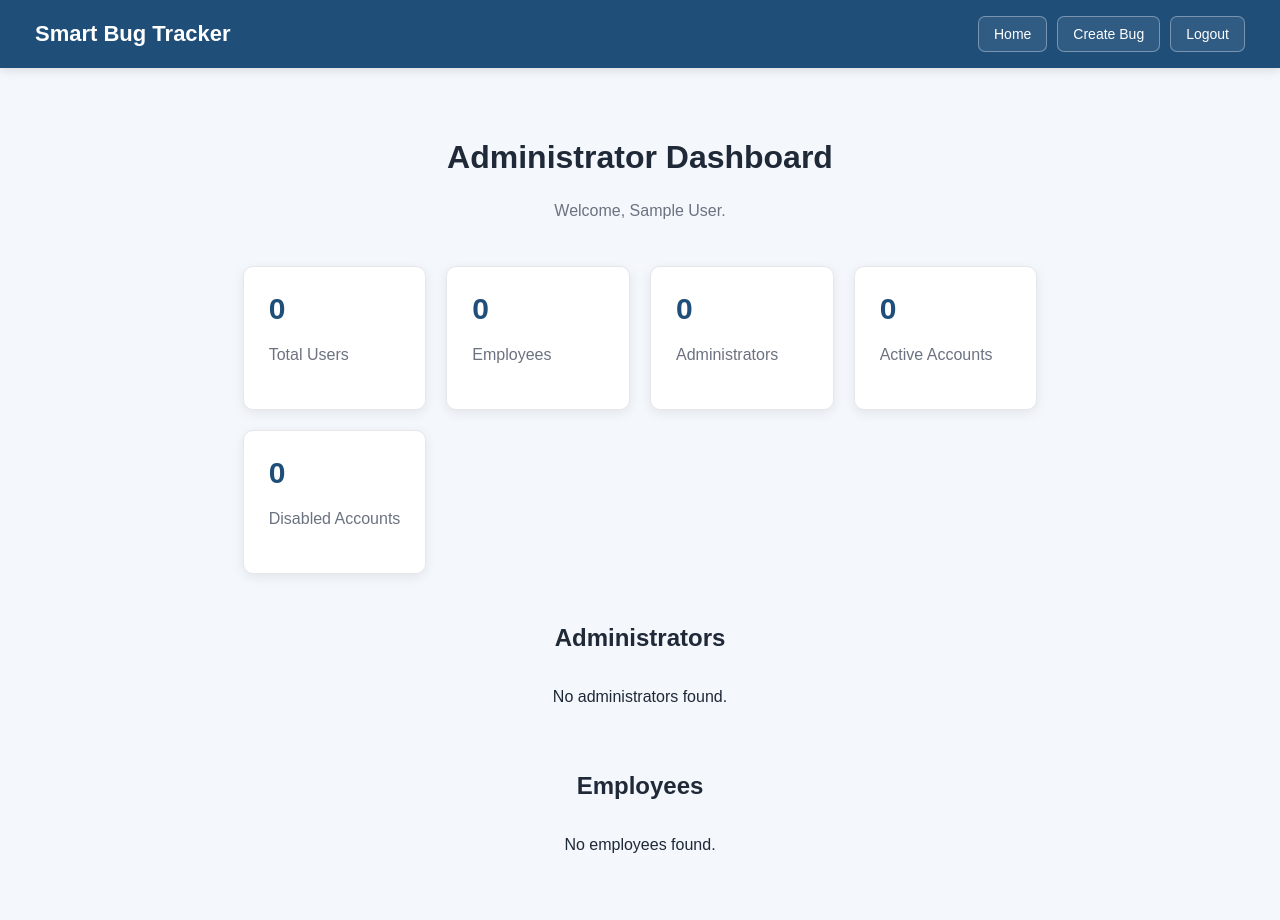
After one commit to leshaanheslop124-hash/SmartBugTracker, a Flask app: page /admin in a window 1280 px wide. The commit adds this page. Run offline with Flask 3, Linux system fonts and the light colour scheme; the visitor is signed in with stand-in values (Sample User, id 1); parts of the project's set-up code (start-up, migrations or seed data) failed here and were passed over.

Commit message:
Added employee and administrator role system

```diff
--- a/app.py
+++ b/app.py
@@ -1,10 +1,10 @@
 from flask import Flask, render_template, request, redirect, url_for, session
 from werkzeug.security import generate_password_hash, check_password_hash
+from datetime import datetime
 
 from extensions import db
 from config import Config
 from models import User, Project, Bug, Comment
-
 
 app = Flask(__name__)
 
@@ -19,16 +19,29 @@ db.init_app(app)
 
 
 # =========================
+# ADMIN ACCESS CHECK
+# =========================
+
+def admin_required():
+    if "user_id" not in session:
+        return redirect(url_for("login"))
+
+    if session.get("user_role") != "Admin":
+        return redirect(url_for("dashboard"))
+
+    return None
+
+# =========================
 # HOME
 # =========================
 @app.route("/")
 def home():
     return render_template("index.html")
 
-
 # =========================
 # LOGIN
 # =========================
+
 @app.route("/login", methods=["GET", "POST"])
 def login():
 
@@ -39,21 +52,26 @@ def login():
 
         user = User.query.filter_by(Email=email).first()
 
-        if user and check_password_hash(user.PasswordHash, password):
+        if user and user.IsActive and check_password_hash(
+            user.PasswordHash,
+            password
+        ):
 
             session["user_id"] = user.UserID
             session["user_name"] = user.FirstName
+            session["user_role"] = user.Role
+
+            if user.Role == "Admin":
+                return redirect(url_for("admin"))
 
             return redirect(url_for("dashboard"))
 
         return render_template(
             "login.html",
-            error="Invalid email or password."
+            error="Invalid email, password, or account access has been disabled."
         )
 
     return render_template("login.html")
-
-
 # =========================
 # LOGOUT
 # =========================
@@ -114,6 +132,9 @@ def dashboard():
     if "user_id" not in session:
         return redirect(url_for("login"))
 
+    if session.get("user_role") == "Admin":
+        return redirect(url_for("admin"))
+
     user_id = session["user_id"]
 
     total_bugs = Bug.query.filter_by(UserID=user_id).count()
@@ -152,7 +173,117 @@ def dashboard():
         projects=projects,
         bugs=bugs
     )
+# =========================
+# ADMIN
+# =========================
 
+@app.route("/admin")
+def admin():
+
+    access_check = admin_required()
+
+    if access_check:
+        return access_check
+
+    total_users = User.query.count()
+
+    total_employees = User.query.filter_by(
+        Role="Employee",
+        IsActive=True
+    ).count()
+
+    total_admins = User.query.filter_by(
+        Role="Admin",
+        IsActive=True
+    ).count()
+
+    active_users = User.query.filter_by(
+        IsActive=True
+    ).count()
+
+    disabled_users = User.query.filter_by(
+        IsActive=False
+    ).count()
+
+    admins = User.query.filter_by(
+        Role="Admin"
+    ).order_by(
+        User.CreatedAt.desc()
+    ).all()
+
+    employees = User.query.filter_by(
+        Role="Employee"
+    ).order_by(
+        User.CreatedAt.desc()
+    ).all()
+
+    return render_template(
+        "admin.html",
+        total_users=total_users,
+        total_employees=total_employees,
+        total_admins=total_admins,
+        active_users=active_users,
+        disabled_users=disabled_users,
+        admins=admins,
+        employees=employees,
+        current_date=datetime.now()
+    )
+# =========================
+# CHANGE USER ROLE
+# =========================
+
+@app.route("/admin/change-role/<int:user_id>", methods=["POST"])
+def change_role(user_id):
+
+    access_check = admin_required()
+
+    if access_check:
+        return access_check
+
+    current_admin_id = session.get("user_id")
+
+    # Prevent admin from changing their own role
+    if user_id == current_admin_id:
+        return redirect(url_for("admin"))
+
+    user = User.query.get_or_404(user_id)
+
+    if user.Role == "Employee":
+        user.Role = "Admin"
+
+    elif user.Role == "Admin":
+        user.Role = "Employee"
+
+    db.session.commit()
+
+    return redirect(url_for("admin"))
+
+
+# =========================
+# DISABLE / RESTORE USER
+# =========================
+
+@app.route("/admin/toggle-status/<int:user_id>", methods=["POST"])
+def toggle_user_status(user_id):
+
+    access_check = admin_required()
+
+    if access_check:
+        return access_check
+
+    current_admin_id = session.get("user_id")
+
+    # Prevent admin from disabling their own account
+    if user_id == current_admin_id:
+        return redirect(url_for("admin"))
+
+    user = User.query.get_or_404(user_id)
+
+    user.IsActive = not user.IsActive
+
+    db.session.commit()
+
+    return redirect(url_for("admin"))
 
 # =========================
 # CREATE BUG
--- a/models.py
+++ b/models.py
@@ -9,6 +9,8 @@ class User(db.Model):
     LastName = db.Column(db.String(50), nullable=False)
     Email = db.Column(db.String(100), unique=True, nullable=False)
     PasswordHash = db.Column(db.String(255), nullable=False)
+    Role = db.Column(db.String(20), nullable=False, default="Employee")
+    IsActive = db.Column(db.Boolean, nullable=False, default=True)
     CreatedAt = db.Column(db.DateTime, default=db.func.now())
 
     projects = db.relationship("Project", backref="user", lazy=True)
--- a/static/css/style.css
+++ b/static/css/style.css
@@ -863,3 +863,200 @@ footer p {
     }
 
 }
+/* =========================
+   ADMIN DASHBOARD
+========================= */
+
+.admin-section-title {
+    margin-top: 50px;
+    margin-bottom: 20px;
+    color: #1f2937;
+}
+
+
+/* =========================
+   USER LIST
+========================= */
+
+.admin-user-list {
+    display: flex;
+    flex-direction: column;
+    gap: 18px;
+}
+
+
+/* =========================
+   USER CARD
+========================= */
+
+.admin-user-card {
+    background: white;
+
+    border: 1px solid #e5e7eb;
+
+    border-radius: 12px;
+
+    padding: 25px;
+
+    min-height: 190px;
+
+    display: flex;
+
+    justify-content: space-between;
+
+    align-items: center;
+
+    gap: 25px;
+
+    box-shadow: 0 3px 12px rgba(0, 0, 0, 0.06);
+}
+
+
+/* =========================
+   USER INFORMATION
+========================= */
+
+.admin-user-info {
+    flex: 1;
+}
+
+.admin-user-info h3 {
+    margin-top: 0;
+    margin-bottom: 12px;
+
+    color: #1f4e79;
+}
+
+.admin-user-info p {
+    margin: 6px 0;
+
+    color: #6b7280;
+}
+
+.admin-user-info strong {
+    color: #374151;
+}
+
+
+/* =========================
+   ACTION AREA
+========================= */
+
+.admin-user-actions {
+    width: 300px;
+
+    display: flex;
+    align-items: center;
+    justify-content: center;
+}
+
+
+/* =========================
+   ACTION BUTTONS
+========================= */
+
+.admin-action-group {
+    display: flex;
+
+    gap: 12px;
+
+    width: 100%;
+}
+
+
+.admin-action-group form {
+    flex: 1;
+
+    width: auto;
+    max-width: none;
+
+    margin: 0;
+    padding: 0;
+
+    background: transparent;
+
+    border: none;
+
+    box-shadow: none;
+}
+
+
+.admin-action-group button {
+    width: 100%;
+
+    min-height: 48px;
+
+    white-space: nowrap;
+}
+
+
+/* =========================
+   DISABLE BUTTON
+========================= */
+
+.disable-button {
+    flex: 1;
+
+    background: #dc2626;
+
+    min-height: 48px;
+
+    white-space: nowrap;
+}
+
+.disable-button:hover {
+    background: #b91c1c;
+}
+
+
+/* =========================
+   CURRENT ADMIN
+========================= */
+
+.current-user {
+    display: flex;
+
+    align-items: center;
+    justify-content: center;
+
+    width: 100%;
+
+    min-height: 48px;
+
+    padding: 10px 14px;
+
+    border-radius: 7px;
+
+    background: #eaf2f9;
+
+    color: #1f4e79;
+
+    font-weight: bold;
+
+    text-align: center;
+}
+
+
+/* =========================
+   ADMIN RESPONSIVE DESIGN
+========================= */
+
+@media (max-width: 700px) {
+
+    .admin-user-card {
+        flex-direction: column;
+
+        align-items: stretch;
+
+        min-height: auto;
+    }
+
+    .admin-user-actions {
+        width: 100%;
+    }
+
+    .admin-action-group {
+        flex-direction: column;
+    }
+
+}
--- /dev/null
+++ b/templates/admin.html
@@ -0,0 +1,327 @@
+<!DOCTYPE html>
+<html lang="en">
+
+<head>
+
+    <meta charset="UTF-8">
+
+    <meta name="viewport" content="width=device-width, initial-scale=1.0">
+
+    <title>Admin Dashboard - Smart Bug Tracker</title>
+
+    <link rel="stylesheet"
+          href="{{ url_for('static', filename='css/style.css') }}">
+
+</head>
+
+<body>
+
+<nav>
+
+    <h2>Smart Bug Tracker</h2>
+
+    <div>
+
+        <a href="/">Home</a>
+
+        <a href="/create_bug">Create Bug</a>
+
+        <a href="/logout">Logout</a>
+
+    </div>
+
+</nav>
+
+
+<div class="container">
+
+    <h1>Administrator Dashboard</h1>
+
+    <p>
+        Welcome, {{ session.get("user_name") }}.
+    </p>
+
+
+    <!-- =========================
+         ADMIN STATISTICS
+    ========================== -->
+
+    <div class="cards">
+
+        <div class="card">
+
+            <h2>{{ total_users }}</h2>
+
+            <p>Total Users</p>
+
+        </div>
+
+
+        <div class="card">
+
+            <h2>{{ total_employees }}</h2>
+
+            <p>Employees</p>
+
+        </div>
+
+
+        <div class="card">
+
+            <h2>{{ total_admins }}</h2>
+
+            <p>Administrators</p>
+
+        </div>
+
+
+        <div class="card">
+
+            <h2>{{ active_users }}</h2>
+
+            <p>Active Accounts</p>
+
+        </div>
+
+
+        <div class="card">
+
+            <h2>{{ disabled_users }}</h2>
+
+            <p>Disabled Accounts</p>
+
+        </div>
+
+    </div>
+<!-- =========================
+     ADMINISTRATORS
+========================= -->
+
+<h2 class="admin-section-title">
+    Administrators
+</h2>
+
+
+<div class="admin-user-list">
+
+    {% for user in admins %}
+
+        <div class="admin-user-card">
+
+            <div class="admin-user-info">
+
+                <h3>
+                    {{ user.FirstName }} {{ user.LastName }}
+                </h3>
+
+                <p>
+                    <strong>Email:</strong>
+                    {{ user.Email }}
+                </p>
+
+                <p>
+                    <strong>Role:</strong>
+                    {{ user.Role }}
+                </p>
+
+                <p>
+                    <strong>Registered:</strong>
+                    {{ user.CreatedAt.strftime('%d %B %Y') if user.CreatedAt else 'Unknown' }}
+                </p>
+
+                <p>
+                    <strong>Account age:</strong>
+
+                    {% if user.CreatedAt %}
+                        {{ (current_date - user.CreatedAt).days }} days
+                    {% else %}
+                        Unknown
+                    {% endif %}
+
+                </p>
+
+                <p>
+                    <strong>Status:</strong>
+
+                    {% if user.IsActive %}
+                        Active
+                    {% else %}
+                        Disabled
+                    {% endif %}
+
+                </p>
+
+            </div>
+
+
+            <div class="admin-user-actions">
+
+                {% if user.UserID != session.get("user_id") %}
+
+                    <div class="admin-action-group">
+
+                        <form
+                            method="POST"
+                            action="{{ url_for('change_role', user_id=user.UserID) }}"
+                        >
+
+                            <button type="submit">
+                                Demote to Employee
+                            </button>
+
+                        </form>
+
+
+                        <form
+                            method="POST"
+                            action="{{ url_for('toggle_user_status', user_id=user.UserID) }}"
+                        >
+
+                            <button
+                                type="submit"
+                                class="disable-button"
+                            >
+
+                                {% if user.IsActive %}
+                                    Disable Access
+                                {% else %}
+                                    Restore Access
+                                {% endif %}
+
+                            </button>
+
+                        </form>
+
+                    </div>
+
+                {% else %}
+
+                    <span class="current-user">
+                        Current Admin
+                    </span>
+
+                {% endif %}
+
+            </div>
+
+        </div>
+
+    {% else %}
+
+        <p>No administrators found.</p>
+
+    {% endfor %}
+
+</div>
+
+
+<!-- =========================
+     EMPLOYEES
+========================= -->
+
+<h2 class="admin-section-title">
+    Employees
+</h2>
+
+
+<div class="admin-user-list">
+
+    {% for user in employees %}
+
+        <div class="admin-user-card">
+
+            <div class="admin-user-info">
+
+                <h3>
+                    {{ user.FirstName }} {{ user.LastName }}
+                </h3>
+
+                <p>
+                    <strong>Email:</strong>
+                    {{ user.Email }}
+                </p>
+
+                <p>
+                    <strong>Role:</strong>
+                    {{ user.Role }}
+                </p>
+
+                <p>
+                    <strong>Registered:</strong>
+                    {{ user.CreatedAt.strftime('%d %B %Y') if user.CreatedAt else 'Unknown' }}
+                </p>
+
+                <p>
+                    <strong>Account age:</strong>
+
+                    {% if user.CreatedAt %}
+                        {{ (current_date - user.CreatedAt).days }} days
+                    {% else %}
+                        Unknown
+                    {% endif %}
+
+                </p>
+
+                <p>
+                    <strong>Status:</strong>
+
+                    {% if user.IsActive %}
+                        Active
+                    {% else %}
+                        Disabled
+                    {% endif %}
+
+                </p>
+
+            </div>
+
+
+            <div class="admin-user-actions">
+
+                <div class="admin-action-group">
+
+                    <form
+                        method="POST"
+                        action="{{ url_for('change_role', user_id=user.UserID) }}"
+                    >
+
+                        <button type="submit">
+                            Promote to Admin
+                        </button>
+
+                    </form>
+
+
+                    <form
+                        method="POST"
+                        action="{{ url_for('toggle_user_status', user_id=user.UserID) }}"
+                    >
+
+                        <button
+                            type="submit"
+                            class="disable-button"
+                        >
+
+                            {% if user.IsActive %}
+                                Disable Access
+                            {% else %}
+                                Restore Access
+                            {% endif %}
+
+                        </button>
+
+                    </form>
+
+                </div>
+
+            </div>
+
+        </div>
+
+    {% else %}
+
+        <p>No employees found.</p>
+
+    {% endfor %}
+
+</div>
```
